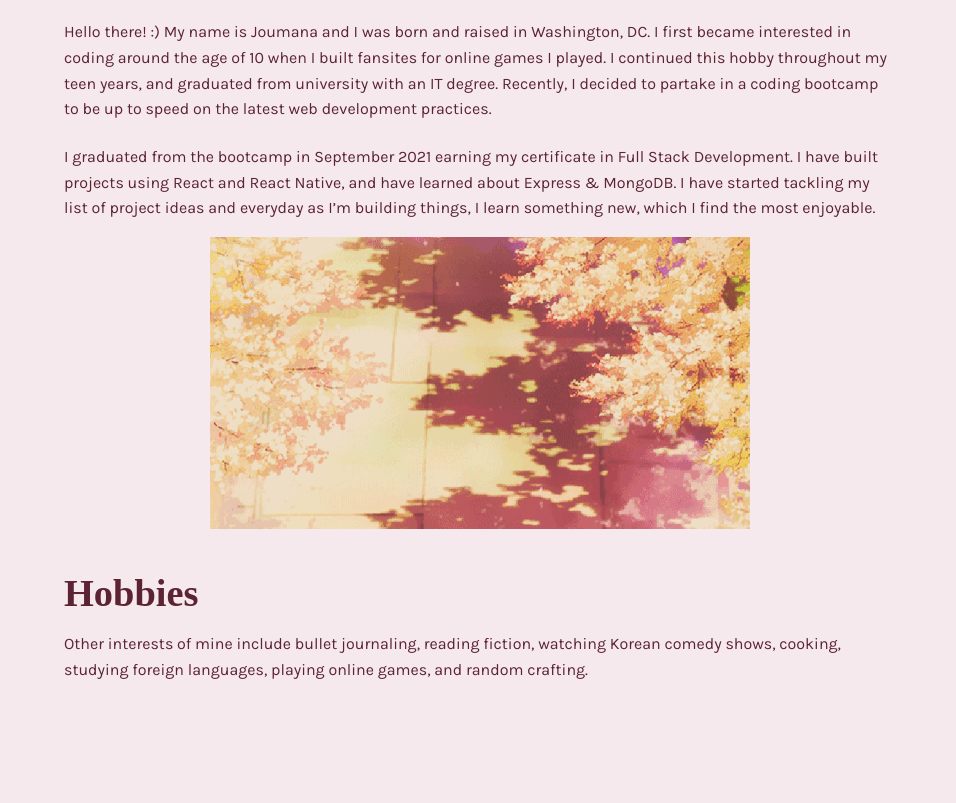
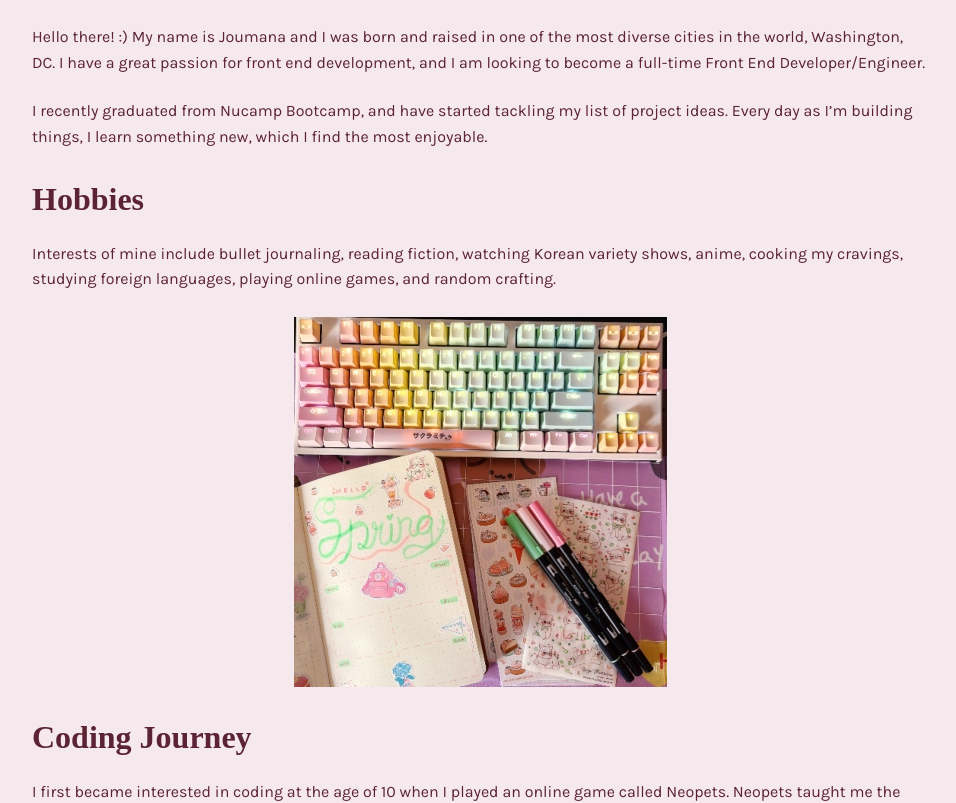
Before and after one commit to JoumanaLaude/portfolio, a React (Create React App) app: page /about in a window 1280 px wide. Shown: the part 260-1063 px from the top of the page, without its empty margins (160-1116 px from the left). Before the commit the page ends 975 px from the top, so only its background shows below. Built offline with nearby package versions, Linux system fonts and the light colour scheme; a web font is replaced by a local one.

Commit message:
updated about me page

```diff
--- a/src/App.css
+++ b/src/App.css
@@ -22,6 +22,10 @@ p {
   font-size: 1rem;
   line-height: 1.6rem;
   padding-top: 1.4rem;
+}
+
+h1 {
+  padding-top: 2rem;
 }
 
 a:link, a:visited, a:active {
--- a/src/components/About/About.js
+++ b/src/components/About/About.js
@@ -1,6 +1,7 @@
 import React from 'react';
 import Navbar from '../Navbar/Navbar';
-import filler from './anime-filler.gif';
+import bujou from './bujou.jpg';
+// import filler from './anime-filler.gif';
 import styled from 'styled-components';
 
 function About() {
@@ -10,11 +11,15 @@ function About() {
             <Grid>
                 <AboutMe>
                     <h1>About Me</h1>
-                    <p>Hello there! :) My name is Joumana and I was born and raised in Washington, DC. I first became interested in coding around the age of 10 when I built fansites for online games I played. I continued this hobby throughout my teen years, and graduated from university with an IT degree. Recently, I decided to partake in a coding bootcamp to be up to speed on the latest web development practices.</p>
-                    <p>I graduated from the bootcamp in September 2021 earning my certificate in Full Stack Development. I have built projects using React and React Native, and have learned about Express & MongoDB. I have started tackling my list of project ideas and everyday as I’m building things, I learn something new, which I find the most enjoyable.</p>
-                    <Img src={filler} alt="filler img" />
+                    <p>Hello there! :) My name is Joumana and I was born and raised in one of the most diverse cities in the world, Washington, DC. I have a great passion for front end development, and I am looking to become a full-time Front End Developer/Engineer.</p>
+                    <p>I recently graduated from Nucamp Bootcamp, and have started tackling my list of project ideas. Every day as I’m building things, I learn something new, which I find the most enjoyable.</p>
                     <h1>Hobbies</h1>
-                    <p>Other interests of mine include bullet journaling, reading fiction, watching Korean comedy shows, cooking, studying foreign languages, playing online games, and random crafting.</p>
+                    <p>Interests of mine include bullet journaling, reading fiction, watching Korean variety shows, anime, cooking my cravings, studying foreign languages, playing online games, and random crafting.</p>
+                    <Img src={bujou} alt="photo of keyboard and bullet journal" />
+                    <h1>Coding Journey</h1>
+                    <p>I first became interested in coding at the age of 10 when I played an online game called Neopets. Neopets taught me the basics of HTML & CSS. I started creating fansites for a few games I played and hosted them for free. This was a hobby I enjoyed for years, so I decided to persue web development in college.</p>
+                    <p>My university only offered the very basics of coding courses, and throughout university & after, I was lost on how to learn more. I tried YouTube videos and resources like FreeCodeCamp and Udemy, but it didn't seem like I was progressing much. I worked in IT mainly because that was my major. I still had the desire to be a developer, so when COVID hit, I quit my job due to safety concerns and took this opportunity to become more serious about learning. I joined a coding bootcamp where I learned modern dev tools, such as React. The bootcamp has helped me find the proper path to continue self learning.</p>
+                    <p></p>
                 </AboutMe>
             </Grid>
         </>
@@ -31,9 +36,7 @@ const Grid = styled.div`
 `;
 
 const AboutMe = styled.div`
-    font-size: 1.2rem;
-    line-height: 2rem;
-    padding: 2rem;
+    padding-bottom: 4rem;
 `
 
 const Img = styled.img`
@@ -41,7 +44,7 @@ const Img = styled.img`
     margin-left: auto;
     margin-right: auto;
     max-width: 100%;
-    padding: 1rem 0 3rem;
+    padding-top: 1.6rem;
 `;
 
 export default About;
--- a/src/components/Landing/Landing.js
+++ b/src/components/Landing/Landing.js
@@ -11,7 +11,7 @@ function Landing() {
             <div className="left">
                 <div className="hello"><i>Hello, my name is</i></div>
                 <div className="joumana">Joumana</div>
-                <div className="intro">I’m a frontend developer who enjoys building unique web apps.
+                <div className="intro">I’m a front end developer who enjoys building unique web apps.
                     <div className="icon-link">
                         <a href="https://github.com/JoumanaLaude" aria-label="GitHub" target="_blank" rel="noreferrer"><FontAwesomeIcon icon={faGithub} className="fa-2x fa-fw icon-link" /></a>
                         <a href="https://www.linkedin.com/in/joumana-laude/" aria-label="LinkedIn" target="_blank" rel="noreferrer"><FontAwesomeIcon icon={faLinkedin} className="fa-2x fa-fw icon-link" /></a>
--- a/src/components/Projects/ProjectComponent.js
+++ b/src/components/Projects/ProjectComponent.js
@@ -41,7 +41,6 @@ const Grid = styled.div`
     grid-column: 2 / 4;
     grid-template-columns: 2fr;
     grid-gap: 4rem;
-
     @media only screen and (min-width: 900px) and (max-width: 1500px) {
         margin: 0 8rem;
     }
@@ -49,7 +48,7 @@ const Grid = styled.div`
 
 const Projects = styled.div`
     font-size: 1.2rem;
-    padding: 2rem;
+    padding: 0 2rem 4rem;
 `;
 
 const Description = styled.div`
```
Also changed, not shown: src/components/About/bujou.jpg (added).
